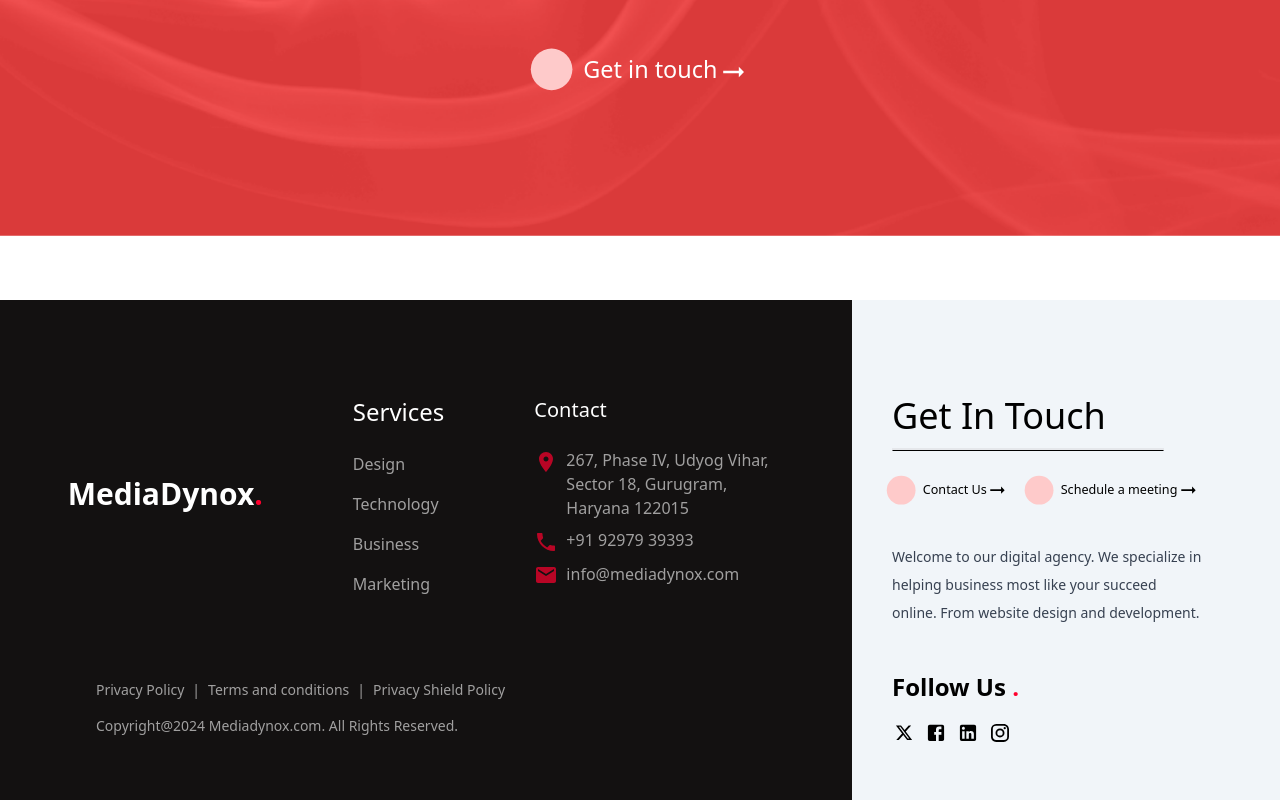
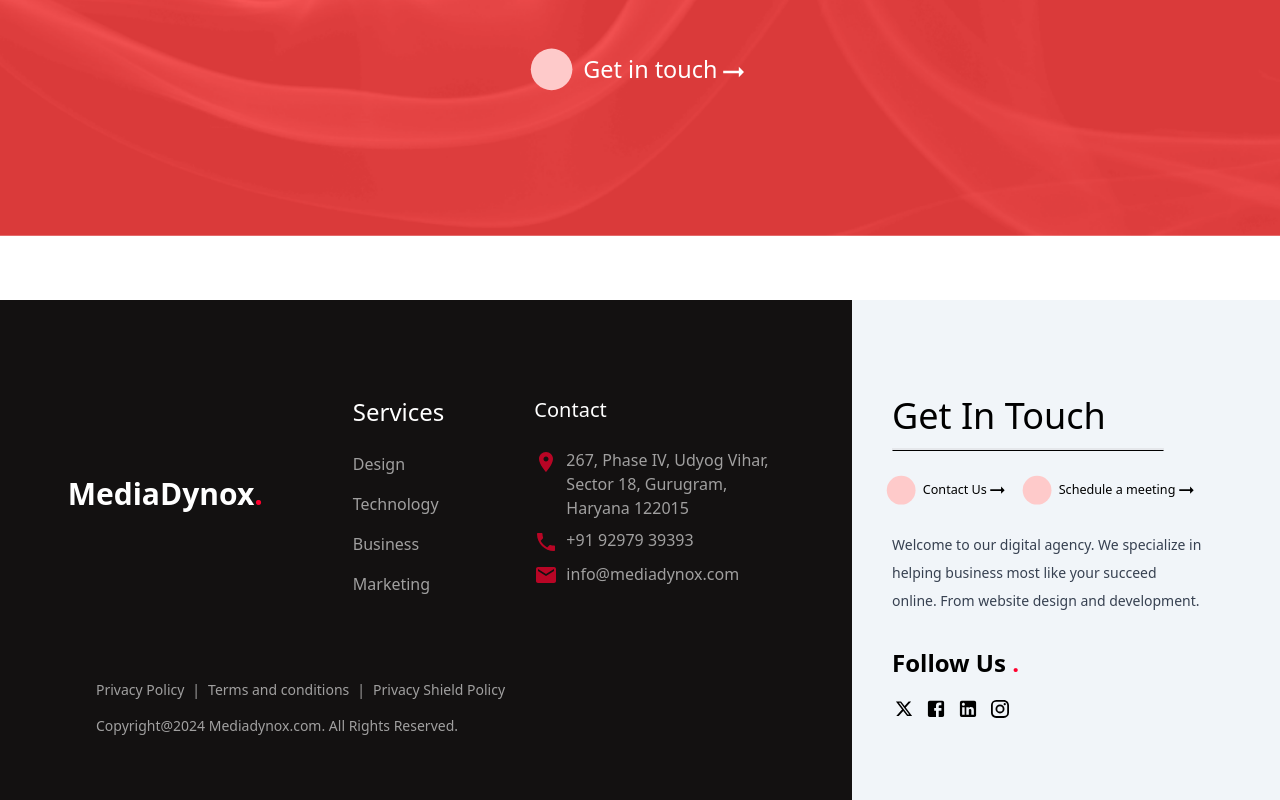
Before and after one commit to rkcoola792/media-dynox-revamped, a React (Vite) app: page / in a window 1280 px wide. Shown: the part 7011-7811 px from the top of the page. Built offline with nearby package versions, Linux system fonts and the light colour scheme; the HTML template or start-up script is replaced by a standard one.

Commit message:
right footer optimised

```diff
--- a/src/components/Footer/Footer.jsx
+++ b/src/components/Footer/Footer.jsx
@@ -14,7 +14,7 @@ import Explore from "../Explore/Explore";
 const Footer = () => {
   return (
     <motion.div
-      className="footer mt-32 sm:h-[500px] sm:flex w-svw p-0"
+      className="footer mt-32 sm:h-[500px] sm:flex w-svw "
       initial={{ opacity: 0, y: 75 }}
       whileInView={{ opacity: 1, y: 0 }}
       transition={{ duration: 0.5, delay: 0.1 }}
@@ -114,7 +114,7 @@ const Footer = () => {
         </motion.div>
       </div>
 
-      <div className="right sm:w-[35%] bg-slate-100 flex flex-col lg:pl-10 sm:pl-10 sm:pt-24 pt-12 pl-8 py-12 gap-3">
+      <div className="right sm:w-[35%] bg-slate-100 flex flex-col lg:pl-10 sm:pl-10 sm:pt-24 pt-12 pl-8 py-12  ">
         <motion.div
           className="top flex flex-col gap-2 "
           initial={{ opacity: 0, y: 75 }}
@@ -122,7 +122,7 @@ const Footer = () => {
           transition={{ duration: 0.5, delay: 0.1 }}
         >
           <div className="title">
-            <h1 className="lg:text-4xl md:text-3xl font-medium text-3xl">
+            <h1 className="xl:text-4xl md:text-3xl font-medium text-3xl">
               Get In Touch
             </h1>
           </div>
@@ -130,10 +130,10 @@ const Footer = () => {
             <hr />
           </div>
           <div className="ctas lg:flex flex-wrap sm:-translate-x-3">
-            <div className="md:scale-90 scale-125 px-8 sm:px-0">
+            <div className="md:scale-90 scale-125 px-8 sm:px-0 mt-0">
               <Explore text="Contact Us" size="sm"></Explore>
             </div>
-            <div className="md:scale-90 scale-125 px-8 sm:px-0 ">
+            <div className="mt-0 md:scale-90 scale-125 px-8 sm:px-0 lg:-translate-x-[2px]">
               <Explore text="Schedule a meeting" size="sm"></Explore>
             </div>
           </div>
@@ -144,7 +144,7 @@ const Footer = () => {
           whileInView={{ opacity: 1, y: 0 }}
           transition={{ duration: 0.5, delay: 0.1 }}
         >
-          <p className="text-gray-700 lg:text-sm sm:text-xs sm:leading-6 mt-6 md:w-[80%] lg:w-[80%] lg:leading-7 leading-7">
+          <p className="text-gray-700 lg:text-sm sm:text-xs sm:leading-6 mt-6 md:w-[80%] lg:w-[90%] xl:w-[80%] lg:leading-7 leading-7">
             Welcome to our digital agency. We specialize in helping business
             most like your succeed online. From website design and development.
           </p>
```
